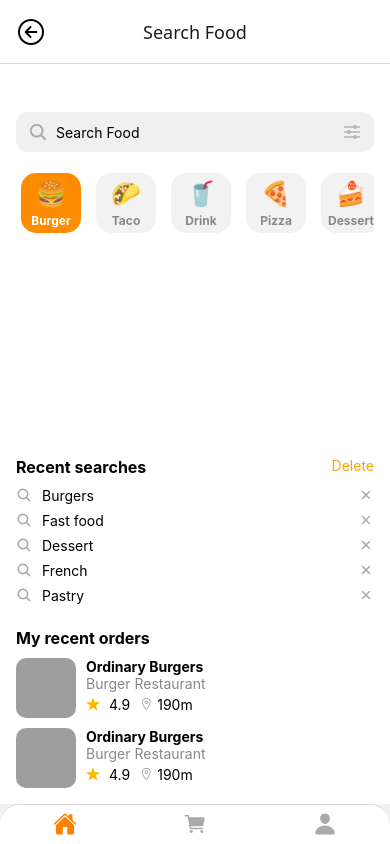
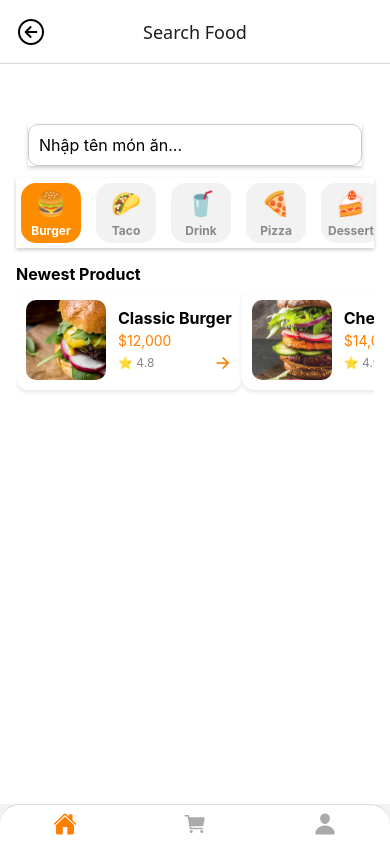
Before and after one commit to Hieus-itb/ShopApp, a React Native app: screen /Search in a window 390 px wide. Built offline with nearby package versions, Linux system fonts and the light colour scheme; grey boxes are pictures that could not be loaded; what expo-file-system would draw is missing.

Commit message:
Create SearchBar
- add searchbar components
- add searchscreen
- add getProductWirthSuggest in productServices

```diff
--- a/components/CategoryList.js
+++ b/components/CategoryList.js
@@ -42,7 +42,12 @@
     );
 
     return (
-        <FlatList style={{ backgroundColor: '#fff' }}
+        <FlatList style={{ backgroundColor: '#fff',
+        shadowColor: '#000',
+        shadowOffset: { width: 0, height: 2 },
+        shadowOpacity: 0.2,
+        shadowRadius: 4,
+        elevation: 5, }}
             data={categories}
             keyExtractor={(item) => item.id}
             renderItem={renderItem}
--- /dev/null
+++ b/components/SearchBar.js
@@ -0,0 +1,75 @@
+// components/SearchSuggestionsInput.js
+import React, { useState } from 'react';
+import {
+  View,
+  TextInput,
+  FlatList,
+  Text,
+  TouchableOpacity,
+  StyleSheet,
+} from 'react-native';
+
+export default function SearchBar({ suggestions, onSelect }) {
+  const [query, setQuery] = useState('');
+
+  const filtered = suggestions
+    .filter((s) => s.toLowerCase().includes(query.toLowerCase()))
+    .slice(0, 7);
+
+  return (
+    <View style={styles.container}>
+      <TextInput
+        placeholder="Nhập tên món ăn..."
+        value={query}
+        onChangeText={setQuery}
+        style={styles.input}
+      />
+
+      {query.length > 0 && (
+        <FlatList
+          data={filtered}
+          keyExtractor={(item, index) => index.toString()}
+          keyboardShouldPersistTaps="handled"
+          renderItem={({ item }) => (
+            <TouchableOpacity
+              style={styles.item}
+              onPress={() => {
+                setQuery(item);
+                onSelect(item);
+              }}
+            >
+              <Text style={styles.suggestionText}>{item}</Text>
+            </TouchableOpacity>
+          )}
+        />
+      )}
+    </View>
+  );
+}
+
+const styles = StyleSheet.create({
+  container: {
+    margin: 12,
+    shadowColor: '#000',
+    shadowOffset: { width: 0, height: 2 },
+    shadowOpacity: 0.2,
+    shadowRadius: 4,
+    elevation: 5,
+  },
+  input: {
+    borderWidth: 1,
+    borderColor: '#ccc',
+    borderRadius: 10,
+    padding: 10,
+    fontSize: 16,
+  },
+  item: {
+    paddingVertical: 8,
+    paddingHorizontal: 10,
+    borderBottomWidth: 1,
+    borderBottomColor: '#ccc',
+  },
+  suggestionText: {
+    fontSize: 16,
+  },
+});
--- a/data/productService.js
+++ b/data/productService.js
@@ -2,6 +2,16 @@
 
 export const getCategories = () => {
     return data.categories;
+};
+
+export const getProducts = () => {
+    return data.products;
+};
+
+export const getProductsBySearch = (searchTerm) => {
+    return data.products.filter((p) =>
+        p.name.toLowerCase().includes(searchTerm.toLowerCase())
+    );
 };
 
 export const getProductsByCategory = (categoryId) => {
@@ -11,3 +21,9 @@
 export const getProductById = (productId) => {
     return data.products.find((p) => p.id === productId);
 };
+
+export const getRecentProducts = (count = 2) => {
+    return [...data.products]
+        .sort((a, b) => new Date(b.updatedAt) - new Date(a.updatedAt))
+        .slice(0, count);
+};
--- a/screens/SearchScreen.js
+++ b/screens/SearchScreen.js
@@ -1,87 +1,79 @@
 import React, { useState, useEffect } from 'react';
-import { View, Text, FlatList, TouchableOpacity, Image, StyleSheet, TextInput, Modal } from 'react-native';
-import { Ionicons } from '@expo/vector-icons';
-import { getCategories, getProductsByCategory } from '../data/productService';
+import { View, Text, FlatList, StyleSheet,ScrollView } from 'react-native';
+import { getCategories, getProductsBySearch, getProducts } from '../data/productService';
 import CategoryList from '../components/CategoryList';
+import ProductCard from '../components/ProductCard';
+import { getRecentProducts } from '../data/productService';
+import SearchBar  from '../components/SearchBar';
+import ProductList from '../components/ProductList';
+
+
 export default function Search({ navigation }) {
     const recentSearches = ['Burgers', 'Fast food', 'Dessert', 'French', 'Pastry'];
-    const [categories, setCategories] = useState([]);
+    const [categories ,setCategories] = useState([]);
     const [selectedCategory, setSelectedCategory] = useState('burger');
-    const [showCategoryList, setShowCategoryList] = useState(false);
-
+    const [showCategoryList,setShowCategoryList]= useState(false);
+    const [filteredProducts, setFilteredProducts] = useState([]);
+    const recentProducts = getRecentProducts();
     useEffect(() => {
         const fetchedCategories = getCategories();
         setCategories(fetchedCategories);
     }, []);
+
+    const data = getProducts();
+    const productNames = data.map((p) => p.name);
+    const categoryNames = categories.map((c) => c.name);
+    const suggestionWords = Array.from(new Set([...productNames, ...categoryNames]));
+
+    const handleSelect = (word) => {
+      const products = getProductsBySearch(word);
+      setFilteredProducts(products);
+    };
+
 
     const handleSelectCategory = (categoryId) => {
         setSelectedCategory(categoryId);
 
         setShowCategoryList(false);
     };
-    const renderCategoryItem = ({ item }) => (
-        <TouchableOpacity style={[styles.categoryButton, selectedCategory === item.id && styles.categoryButtonSelected]}
-        onPress={() => handleSelectCategory(item.id)}>
-            <View style={styles.categoryContent}>
-                <Text style={styles.categoryIcon}>{item.icon}</Text>
-                <Text style={styles.categoryName}>{item.name}</Text>
-            </View>
-        </TouchableOpacity>
-    );
-
 
     return (
-        <View style={styles.container}>
+        <ScrollView style={styles.container}>
             {/* Search Box */}
-                <View style={styles.searchBox}>
-                    <Ionicons name="search" size={20} color="#aaa" />
-                    <TextInput placeholder="Search Food" style={styles.input} />
-                    <Ionicons name="options-outline" size={20} color="#aaa" />
-                 </View>
-            {/* Category Modal */}
+            <View >
+              <SearchBar suggestions={suggestionWords} onSelect={handleSelect} />
+            </View>
 
             <CategoryList
-                        selectedCategory={selectedCategory}
-                        onSelectCategory={handleSelectCategory}
-                    />
-          {/* Recent Searches */}
+                selectedCategory={selectedCategory}
+                onSelectCategory={handleSelectCategory}
+                style={{marginTop: 16, marginBottom: 16}}
+            />
+        {filteredProducts.length > 0 && (
           <View style={styles.section}>
-        <View style={styles.sectionHeader}>
-          <Text style={styles.sectionTitle}>Recent searches</Text>
-          <TouchableOpacity><Text style={styles.deleteText}>Delete</Text></TouchableOpacity>
-        </View>
-        {recentSearches.map((item, index) => (
-          <View key={index} style={styles.recentItem}>
-            <Ionicons name="search" size={16} color="#aaa" />
-            <Text style={{ flex: 1 }}>{item}</Text>
-            <Ionicons name="close" size={16} color="#aaa" />
+            <Text style={styles.sectionTitle}>Search Results</Text>
+            <ProductList products={filteredProducts} navigation={navigation} />
           </View>
-        ))}
+        )}
+
+      <View style={styles.section}>
+        <Text style={styles.sectionTitle}>Newest Product </Text>
+        <FlatList
+          data={recentProducts}
+          keyExtractor={(product) => product.id}
+          renderItem={({ item: product }) => (
+            <ProductCard
+              key={product.id}
+              product={product}
+              navigation={navigation}
+            />
+          )}
+          horizontal={true}
+          showsHorizontalScrollIndicator={false}
+        />
       </View>
 
-      {/* Recent Orders */}
-      <View style={styles.section}>
-        <Text style={styles.sectionTitle}>My recent orders</Text>
-        {[1, 2].map((_, index) => (
-          <View key={index} style={styles.orderItem}>
-            <Image
-              source={{ uri: 'https://cdn-icons-png.flaticon.com/512/5787/5787031.png' }}
-              style={styles.orderImage}
-            />
-            <View style={{ flex: 1 }}>
-              <Text style={styles.orderTitle}>Ordinary Burgers</Text>
-              <Text style={styles.orderSub}>Burger Restaurant</Text>
-              <View style={styles.ratingRow}>
-                <Ionicons name="star" size={14} color="#FFB800" />
-                <Text style={{ marginHorizontal: 5 }}>4.9</Text>
-                <Ionicons name="location-outline" size={14} color="#aaa" />
-                <Text>190m</Text>
-              </View>
-            </View>
-          </View>
-        ))}
-      </View>
-    </View>
+    </ScrollView>
   );
 }
 const styles = StyleSheet.create({
@@ -114,62 +106,20 @@
       flex: 1,
       marginHorizontal: 8,
     },
-    categories: {
-      flexDirection: 'row',
-      marginBottom: 16,
-    },
-    categoryItem: {
-      paddingVertical: 8,
-      paddingHorizontal: 16,
-      backgroundColor: '#eee',
-      borderRadius: 20,
-      marginRight: 10,
-    },
+
     activeCategory: {
       backgroundColor: '#FFB800',
     },
     section: {
       marginTop: 16,
     },
-    sectionHeader: {
-      flexDirection: 'row',
-      justifyContent: 'space-between',
-      marginBottom: 10,
-    },
+
     sectionTitle: {
       fontWeight: 'bold',
       fontSize: 16,
     },
-    deleteText: {
-      color: 'orange',
-    },
-    recentItem: {
-      flexDirection: 'row',
-      alignItems: 'center',
-      marginBottom: 8,
-      gap: 10,
-    },
-    orderItem: {
-      flexDirection: 'row',
-      marginTop: 10,
-      gap: 10,
-    },
-    orderImage: {
-      width: 60,
-      height: 60,
-      borderRadius: 10,
-    },
-    orderTitle: {
-      fontWeight: 'bold',
-    },
-    orderSub: {
-      color: '#888',
-    },
-    ratingRow: {
-      flexDirection: 'row',
-      alignItems: 'center',
-      gap: 4,
-      marginTop: 4,
-    },
+
+
+
 
   });
```
Also changed, not shown: data/products.json (+57 -28 lines).
